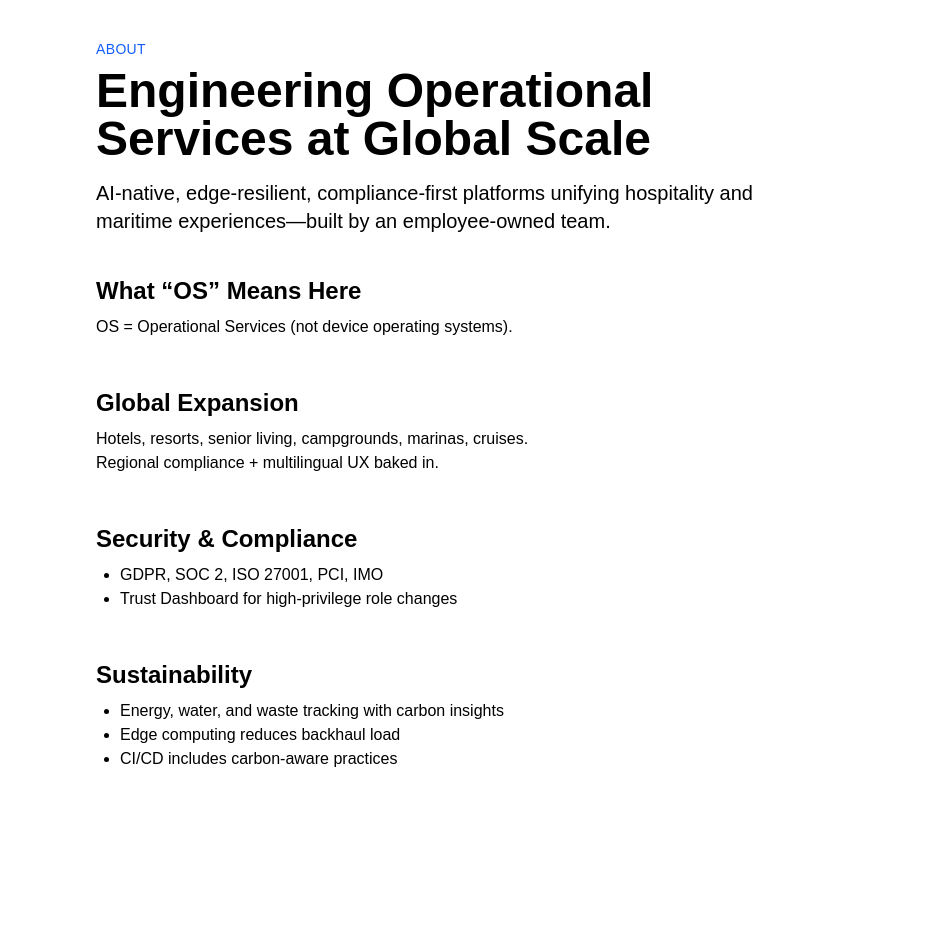
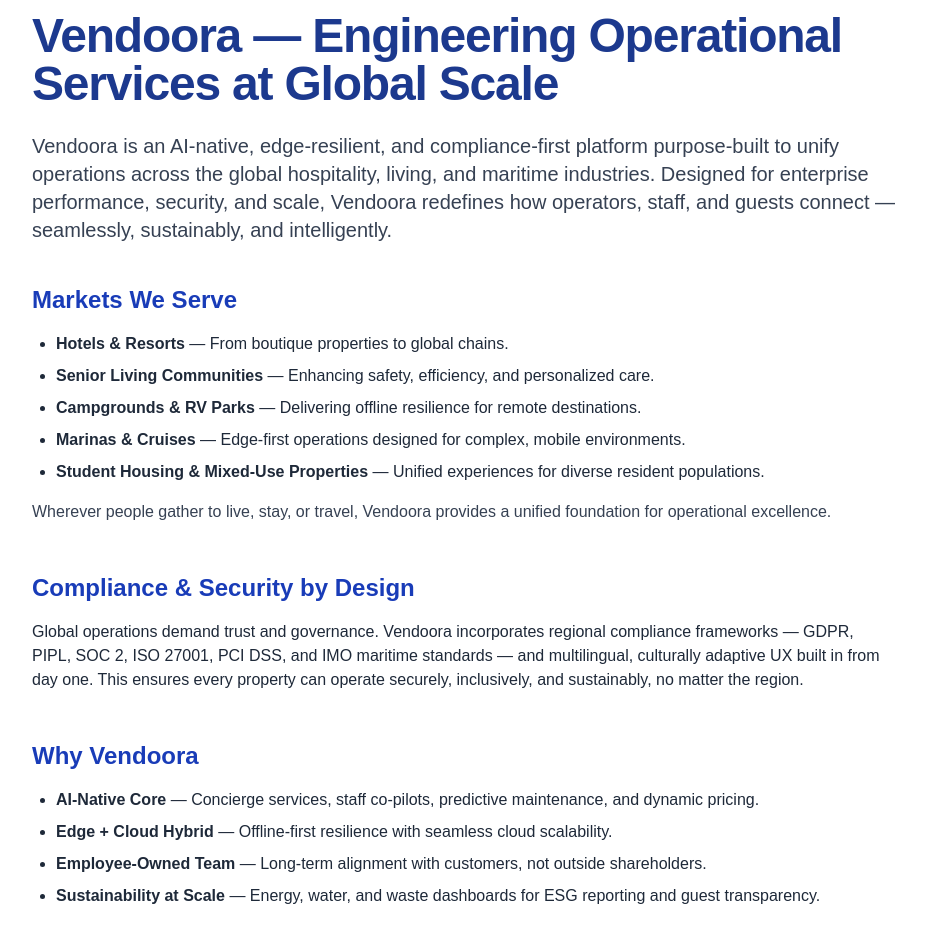
Before and after one commit to vendoora-commits/dev-site, a Next.js app: page /about in a window 1280 px wide. Shown: the part 780-1722 px from the top of the page, without its empty margins (176-1102 px from the left). Before the commit the page ends 1647 px from the top, so only its background shows below. Built offline with nearby package versions, Linux system fonts and the light colour scheme.

Commit message:
Force push: update all files

```diff
--- a/src/app/about/page.tsx
+++ b/src/app/about/page.tsx
@@ -20,50 +20,40 @@ export const metadata: Metadata = {
 export default function AboutPage() {
 	return (
 		<div className="min-h-screen bg-white text-black">
-			<div className="container mx-auto px-4 py-12 max-w-3xl">
-				<div className="w-full rounded-lg mb-8 overflow-hidden">
-					<Image src="/images/About_Hero.png" alt="Global Expansion Hero" width={1200} height={400} priority sizes="(max-width: 768px) 100vw, 1200px" />
+			<div className="container mx-auto px-4 py-16 max-w-4xl">
+				<div className="w-full rounded-lg mb-10 overflow-hidden">
+					<Image src="/images/About_Hero.png" alt="Vendoora Enterprise Hero" width={1200} height={400} priority sizes="(max-width: 768px) 100vw, 1200px" />
 				</div>
 
-				{/* More Substance: What is Vendoora? */}
-				<section className="mb-12">
-					<h2 className="text-2xl font-semibold mb-2">What is Vendoora?</h2>
-					<p>Vendoora is an employee-owned company building AI-native, edge-resilient, compliance-first platforms for hospitality and maritime. We unify guest, staff, and operator experiences at global scale.</p>
-				</section>
-
-				{/* Advanced Next.js Features: Loading State Example */}
-				{/* <Suspense fallback={<div>Loading...</div>}> ...future dynamic content... </Suspense> */}
-				<p className="text-sm uppercase tracking-wide text-blue-600 mb-2">About</p>
-				<h1 className="text-5xl font-bold mb-4">Engineering Operational Services at Global Scale</h1>
-				<p className="text-xl mb-10">
-					AI-native, edge-resilient, compliance-first platforms unifying hospitality and maritime experiences—built by an employee-owned team.
+				<h1 className="text-4xl md:text-5xl font-extrabold mb-6 text-blue-900 tracking-tight">Vendoora — Engineering Operational Services at Global Scale</h1>
+				<p className="text-lg md:text-xl mb-10 text-gray-700">
+					Vendoora is an AI-native, edge-resilient, and compliance-first platform purpose-built to unify operations across the global hospitality, living, and maritime industries. Designed for enterprise performance, security, and scale, Vendoora redefines how operators, staff, and guests connect — seamlessly, sustainably, and intelligently.
 				</p>
 
 				<section className="mb-12">
-					<h2 className="text-2xl font-semibold mb-2">What “OS” Means Here</h2>
-					<p>OS = Operational Services (not device operating systems).</p>
+					<h2 className="text-2xl font-bold mb-4 text-blue-800">Markets We Serve</h2>
+					<ul className="list-disc ml-6 space-y-2 text-gray-800">
+						<li><span className="font-semibold">Hotels & Resorts</span> — From boutique properties to global chains.</li>
+						<li><span className="font-semibold">Senior Living Communities</span> — Enhancing safety, efficiency, and personalized care.</li>
+						<li><span className="font-semibold">Campgrounds & RV Parks</span> — Delivering offline resilience for remote destinations.</li>
+						<li><span className="font-semibold">Marinas & Cruises</span> — Edge-first operations designed for complex, mobile environments.</li>
+						<li><span className="font-semibold">Student Housing & Mixed-Use Properties</span> — Unified experiences for diverse resident populations.</li>
+					</ul>
+					<p className="mt-4 text-gray-700">Wherever people gather to live, stay, or travel, Vendoora provides a unified foundation for operational excellence.</p>
 				</section>
 
 				<section className="mb-12">
-					<h2 className="text-2xl font-semibold mb-2">Global Expansion</h2>
-					<p>Hotels, resorts, senior living, campgrounds, marinas, cruises.</p>
-					<p>Regional compliance + multilingual UX baked in.</p>
+					<h2 className="text-2xl font-bold mb-4 text-blue-800">Compliance & Security by Design</h2>
+					<p className="text-gray-800 mb-2">Global operations demand trust and governance. Vendoora incorporates regional compliance frameworks — GDPR, PIPL, SOC 2, ISO 27001, PCI DSS, and IMO maritime standards — and multilingual, culturally adaptive UX built in from day one. This ensures every property can operate securely, inclusively, and sustainably, no matter the region.</p>
 				</section>
 
 				<section className="mb-12">
-					<h2 className="text-2xl font-semibold mb-2">Security & Compliance</h2>
-					<ul className="list-disc ml-6">
-						<li>GDPR, SOC 2, ISO 27001, PCI, IMO</li>
-						<li>Trust Dashboard for high-privilege role changes</li>
-					</ul>
-				</section>
-
-				<section className="mb-12">
-					<h2 className="text-2xl font-semibold mb-2">Sustainability</h2>
-					<ul className="list-disc ml-6">
-						<li>Energy, water, and waste tracking with carbon insights</li>
-						<li>Edge computing reduces backhaul load</li>
-						<li>CI/CD includes carbon-aware practices</li>
+					<h2 className="text-2xl font-bold mb-4 text-blue-800">Why Vendoora</h2>
+					<ul className="list-disc ml-6 space-y-2 text-gray-800">
+						<li><span className="font-semibold">AI-Native Core</span> — Concierge services, staff co-pilots, predictive maintenance, and dynamic pricing.</li>
+						<li><span className="font-semibold">Edge + Cloud Hybrid</span> — Offline-first resilience with seamless cloud scalability.</li>
+						<li><span className="font-semibold">Employee-Owned Team</span> — Long-term alignment with customers, not outside shareholders.</li>
+						<li><span className="font-semibold">Sustainability at Scale</span> — Energy, water, and waste dashboards for ESG reporting and guest transparency.</li>
 					</ul>
 				</section>
 			</div>
```
